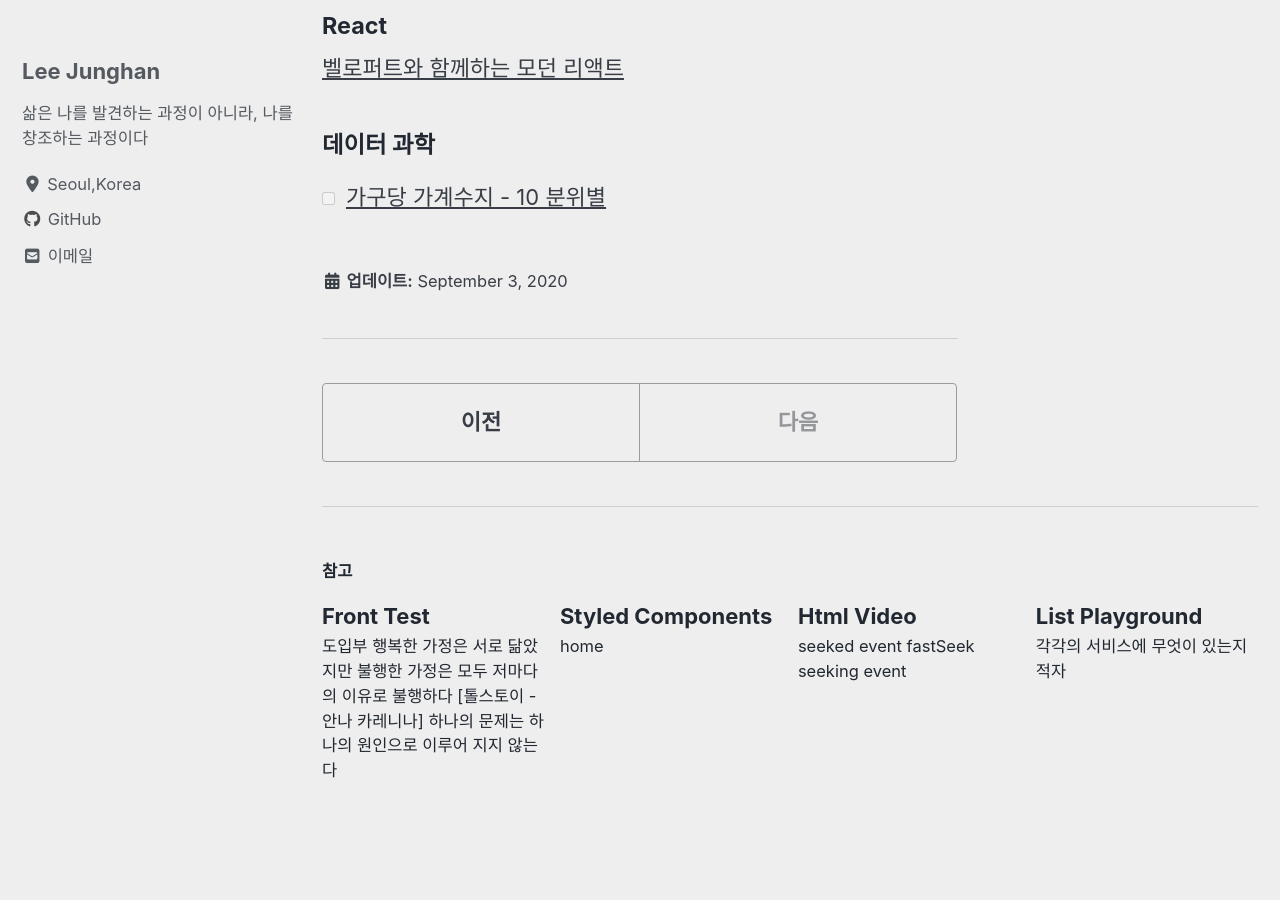
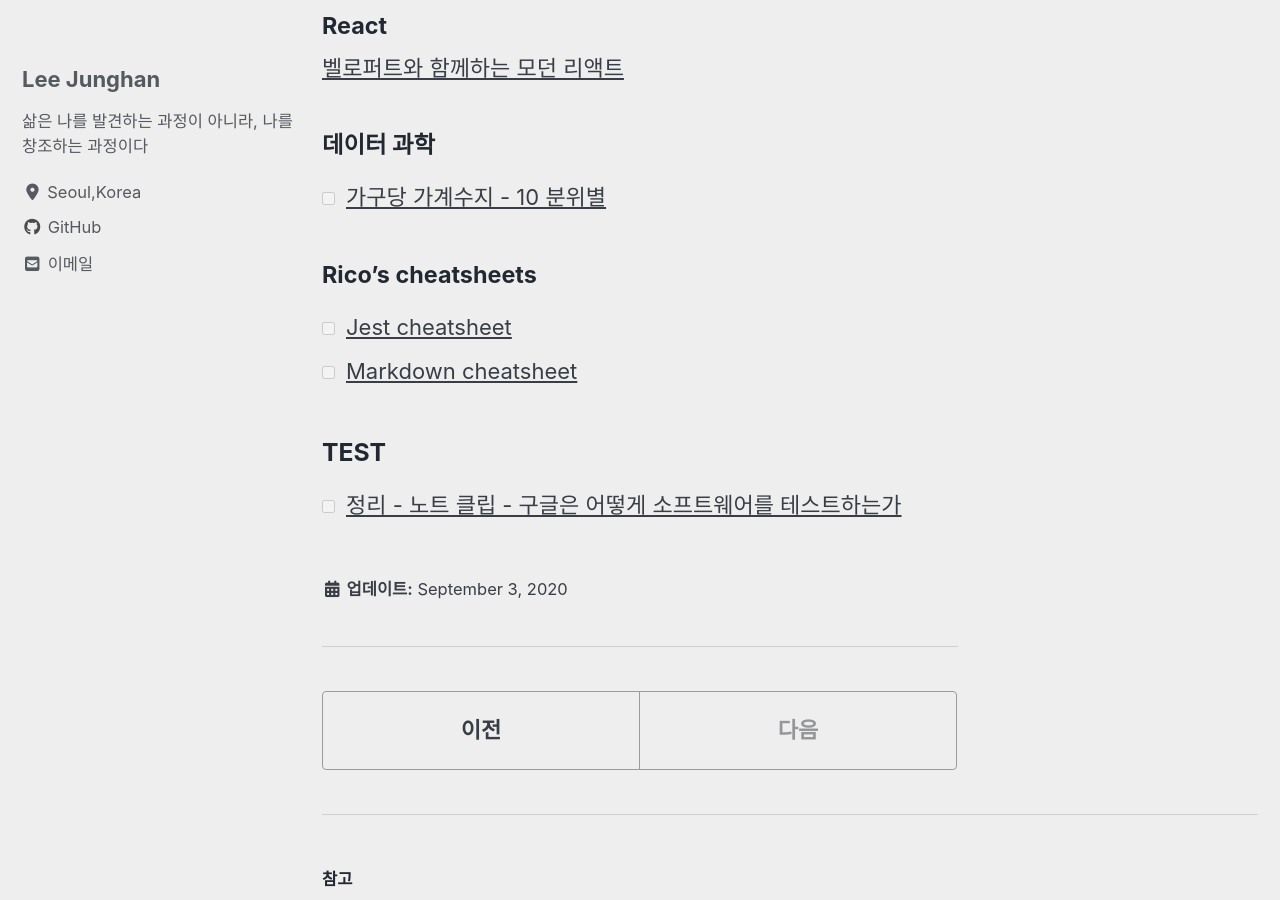
Before and after one commit to toyjhlee/toyjhlee.github.com, a Jekyll site: the page built from _posts/2020-09-03-should-read.md, in a window 1280 px wide and 900 px high, scrolled down 875 px. Built offline with Jekyll 4.4.1, drawn with Linux system fonts in a browser that asks for light colours; cached includes are drawn as plain includes; nearby versions of some CDN libraries.

Commit message:
docs: add 2020-09-03-should-read

```diff
--- a/_posts/2020-09-03-should-read.md
+++ b/_posts/2020-09-03-should-read.md
@@ -20,3 +20,11 @@
 
 #### 데이터 과학
 - [ ] [가구당 가계수지 - 10 분위별](https://statkclee.github.io/viz/viz-household-balance-deciles.html#major-surplus)
+
+
+#### Rico's cheatsheets
+- [ ] [Jest cheatsheet](https://devhints.io/jest)
+- [ ] [Markdown cheatsheet](https://devhints.io/markdown)
+
+### TEST
+- [ ] [정리 - 노트 클립 - 구글은 어떻게 소프트웨어를 테스트하는가](http://josephyeo.github.io/Testing/note_googletesting.html)
```
